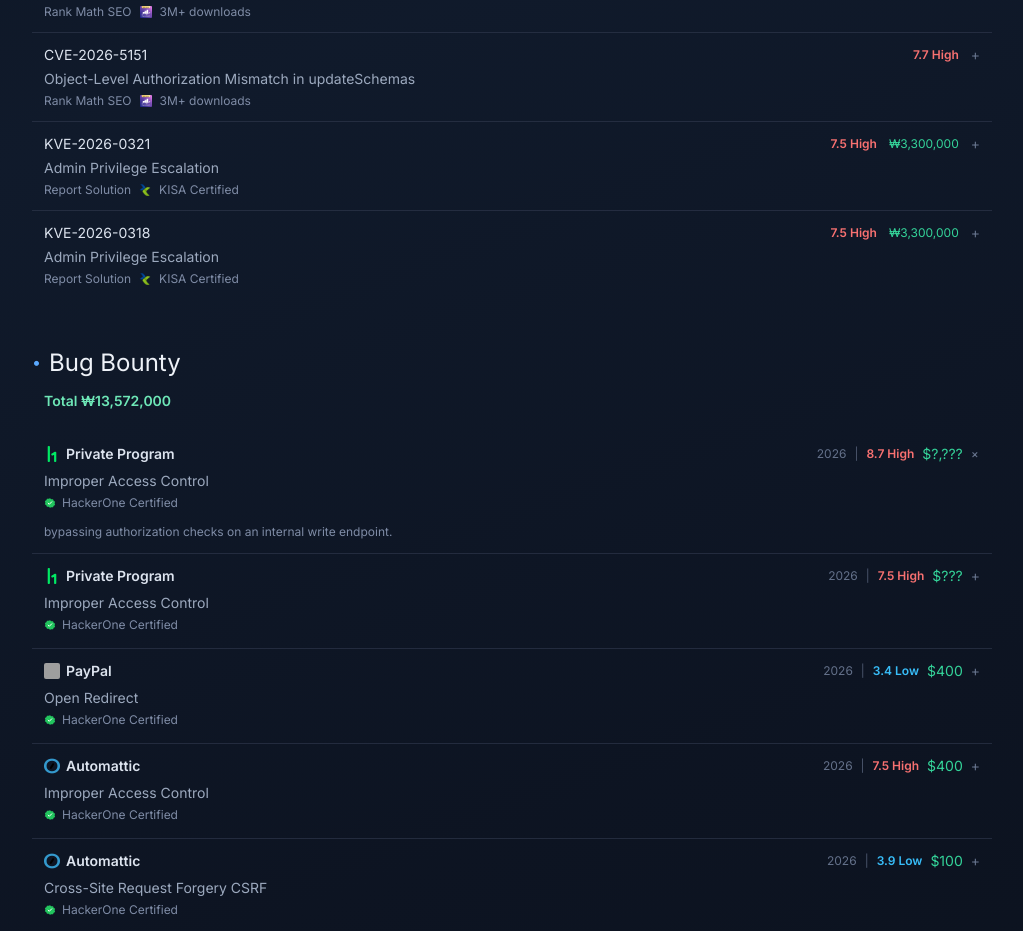
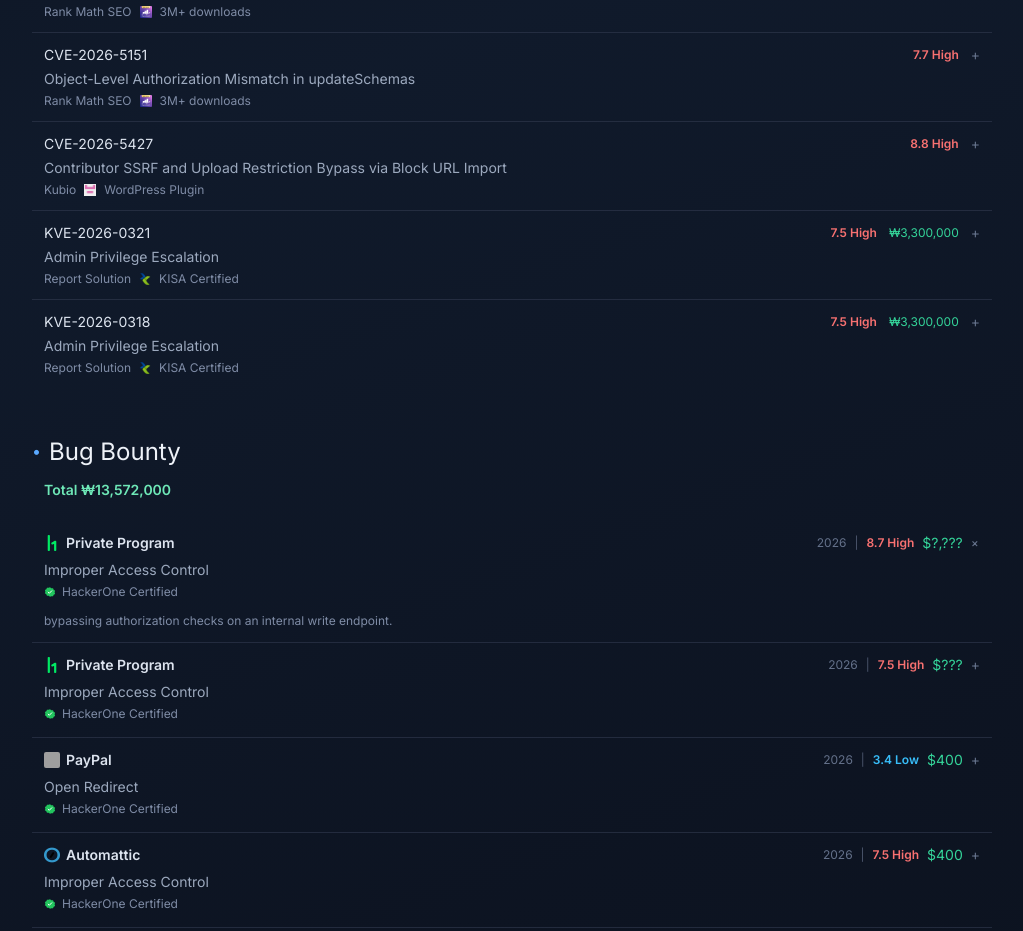
Before and after one commit to komi22/oolongeya, a Next.js app: page / in a window 1280 px wide. Shown: the part 983-1914 px from the top of the page, without its empty margins (128-1151 px from the left). Built offline with nearby package versions, Linux system fonts and the light colour scheme; grey boxes are pictures that could not be loaded.

Commit message:
Add CVE-2026-5427 Kubio vulnerability entry with icon

```diff
--- a/app/page.js
+++ b/app/page.js
@@ -72,6 +72,17 @@
     badgeIcon: "/icons/rankmath.png",
     description:
       "A low-privileged user can pass permission checks with their own object ID and overwrite metadata rows of other users by targeting foreign meta IDs.",
+  },
+  {
+    id: "CVE-2026-5427",
+    scoreValue: "8.8",
+    grade: "High",
+    title: "Contributor SSRF and Upload Restriction Bypass via Block URL Import",
+    product: "Kubio",
+    badgeValue: "WordPress Plugin",
+    badgeIcon: "/icons/kubio.png",
+    description:
+      "A low-privileged contributor can inject attacker-controlled URLs into Kubio block attributes to trigger server-side fetches and save responses into public uploads. This enables SSRF-like access to internal resources and unauthorized data exposure despite normal media upload restrictions.",
   },
   {
     id: "KVE-2026-0321",
```
Also changed, not shown: public/icons/kubio.png (added).
